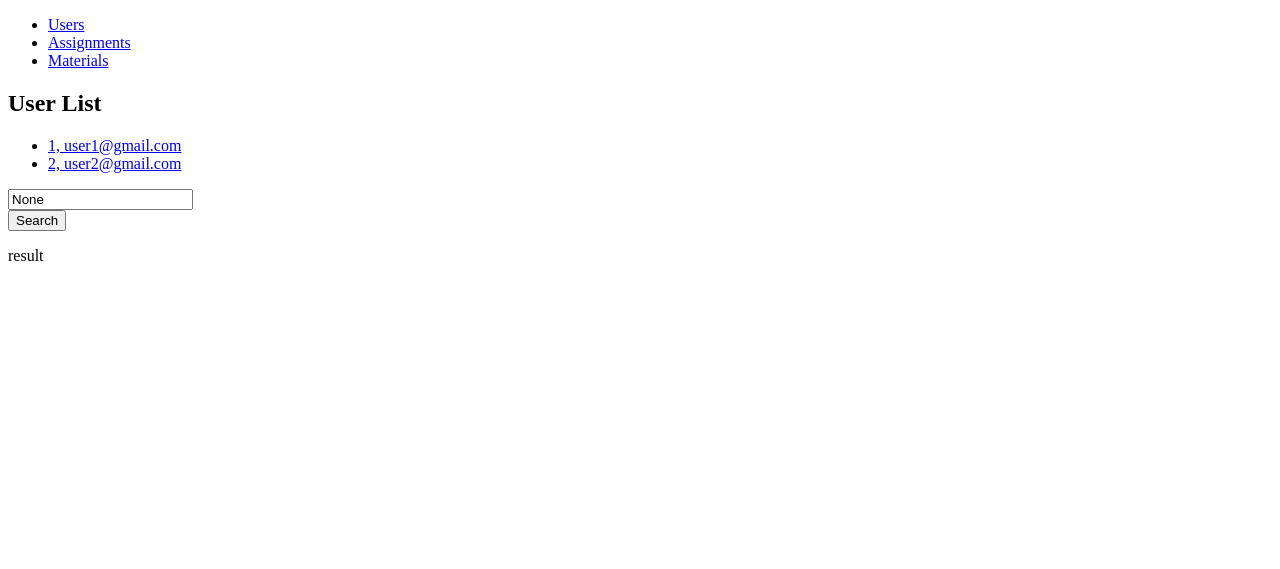
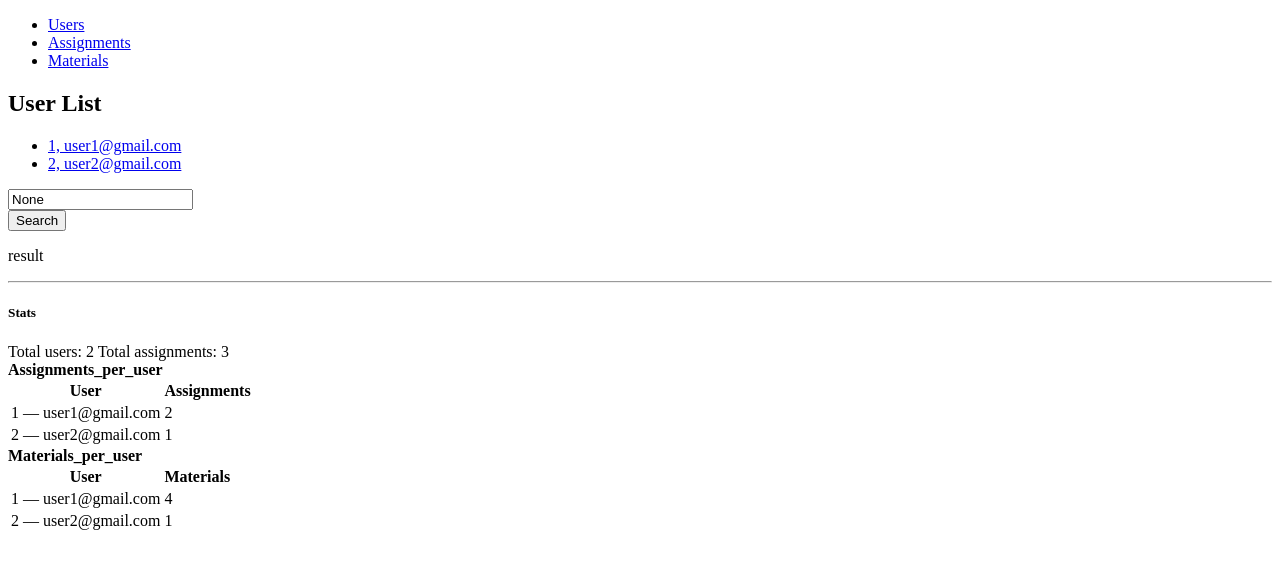
Before and after one commit to lukehastingsuiuc/Assignment_Project_Luke_luke10, a Django app: page /user/ in a window 1280 px wide. Shown: the top 569 px of the page. Run offline with Django 5.2, Linux system fonts and the light colour scheme; data comes from the database, SQL or seed files in the repository.

Commit message:
added aggregations to show total users and assignments as well as assignments per user and materials per user

```diff
--- a/Study_Buddy/templates/users/user_list.html
+++ b/Study_Buddy/templates/users/user_list.html
@@ -48,3 +48,62 @@
         <p class="text-muted mt-3">result</p>
     {% endif %}
 {% endblock %}
+
+{% block stats %}
+  <hr class="my-4">
+
+  <div class="d-flex align-items-center gap-3 mb-3">
+    <h5 class="mb-0">Stats</h5>
+    <span class="badge bg-primary">Total users: {{ total_users }}</span>
+    <span class="badge bg-secondary">Total assignments: {{ total_assignments }}</span>
+  </div>
+
+  <div class="row g-3">
+
+    <div class="col-12 col-md-6">
+      <div class="card h-100">
+        <div class="card-header py-2"><strong>Assignments_per_user</strong></div>
+        <div class="card-body p-0">
+          <table class="table table-sm table-striped mb-0">
+            <thead class="table-light">
+              <tr><th>User</th><th class="text-end">Assignments</th></tr>
+            </thead>
+            <tbody>
+              {% for row in assignments_per_user %}
+                <tr>
+                  <td>{{ row.user_id }} — {{ row.email }}</td>
+                  <td class="text-end">{{ row.n_assignments }}</td>
+                </tr>
+              {% empty %}
+                <tr><td colspan="2" class="text-muted"><em>No assignments.</em></td></tr>
+              {% endfor %}
+            </tbody>
+          </table>
+        </div>
+      </div>
+    </div>
+
+    <div class="col-12 col-md-6">
+      <div class="card h-100">
+        <div class="card-header py-2"><strong>Materials_per_user</strong></div>
+        <div class="card-body p-0">
+          <table class="table table-sm table-striped mb-0">
+            <thead class="table-light">
+              <tr><th>User</th><th class="text-end">Materials</th></tr>
+            </thead>
+            <tbody>
+              {% for row in materials_per_user %}
+                <tr>
+                  <td>{{ row.user_id }} — {{ row.email }}</td>
+                  <td class="text-end">{{ row.n_materials }}</td>
+                </tr>
+              {% empty %}
+                <tr><td colspan="2" class="text-muted"><em>No materials.</em></td></tr>
+              {% endfor %}
+            </tbody>
+          </table>
+        </div>
+      </div>
+    </div>
+  </div>
+{% endblock %}
--- a/Study_Buddy/views.py
+++ b/Study_Buddy/views.py
@@ -24,6 +24,18 @@ class UserListView(ListView):
         ctx["q"] = q
         ctx["search_results"] = search_qs
         ctx["total_users"] = User.objects.count()
+        ctx["total_assignments"] = Assignment.objects.count()
+
+        ctx["assignments_per_user"] = (
+            User.objects
+            .values("user_id", "email")
+            .annotate(n_assignments=Count("assignments_related_name"))
+        )
+        ctx["materials_per_user"] = (
+            User.objects
+            .values("user_id", "email")
+            .annotate(n_materials=Count("materials_related_name"))
+        )
         return ctx
 class AssignmentListView(ListView):
     model = Assignment
```
